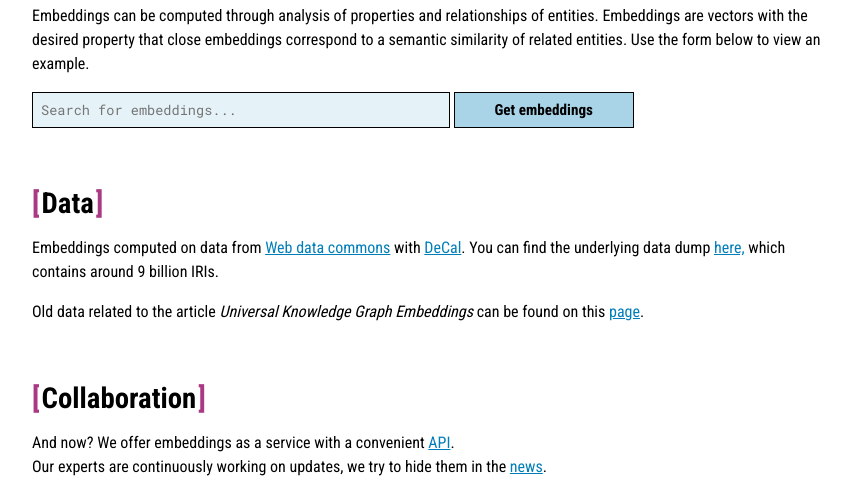
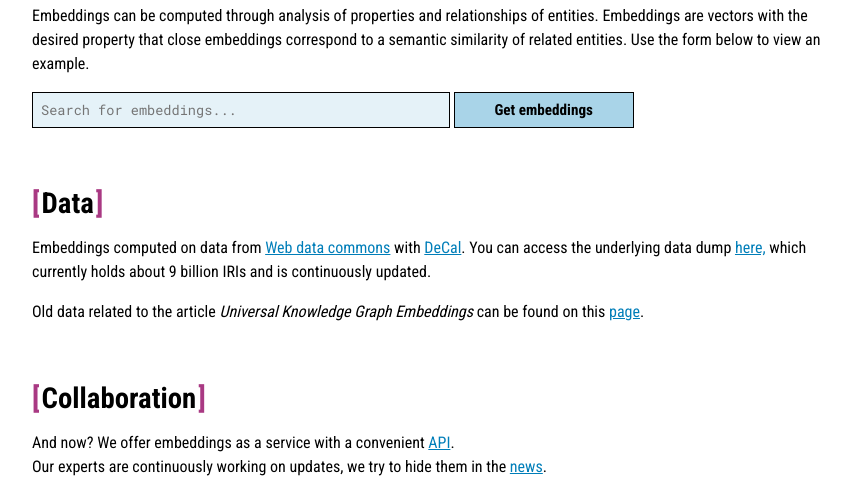
Before and after one commit to dice-group/embeddings.cc, a Flask app: template webservice_public/templates/index.htm in a window 1280 px wide. Shown: the part 650-1130 px from the top of the page, without its empty margins (208-1059 px from the left). Run offline with Flask 2, Linux system fonts and the light colour scheme; the template is opened without the code that fills it, so the values that code supplies are empty; some libraries are stand-ins or nearby versions.

Commit message:
text changes

```diff
--- a/webservice_public/templates/index.htm
+++ b/webservice_public/templates/index.htm
@@ -68,9 +68,10 @@
             <a target="_blank" href="https://webdatacommons.org/structureddata/2023-12/stats/stats.html"> Web data
                 commons</a> with <a target="_blank"
                 href="https://www.bibsonomy.org/bibtex/2ac49956ebfe267691c250c9d62aeee21/dice-research">DeCal</a>.
-            You can find the underlying data dump <a target="_blank"
-                href="https://files.dice-research.org/datasets/WHALE/WDC/embeddings/">here,</a> which contains around 9
-            billion IRIs.
+            You can access the underlying data dump <a target="_blank"
+                href="https://files.dice-research.org/datasets/WHALE/WDC/embeddings/">here,</a> which currently holds
+            about 9
+            billion IRIs and is continuously updated.
         </p>
         <p>
             Old data related to the article <i>Universal Knowledge Graph Embeddings</i> can be found on this <a
```
